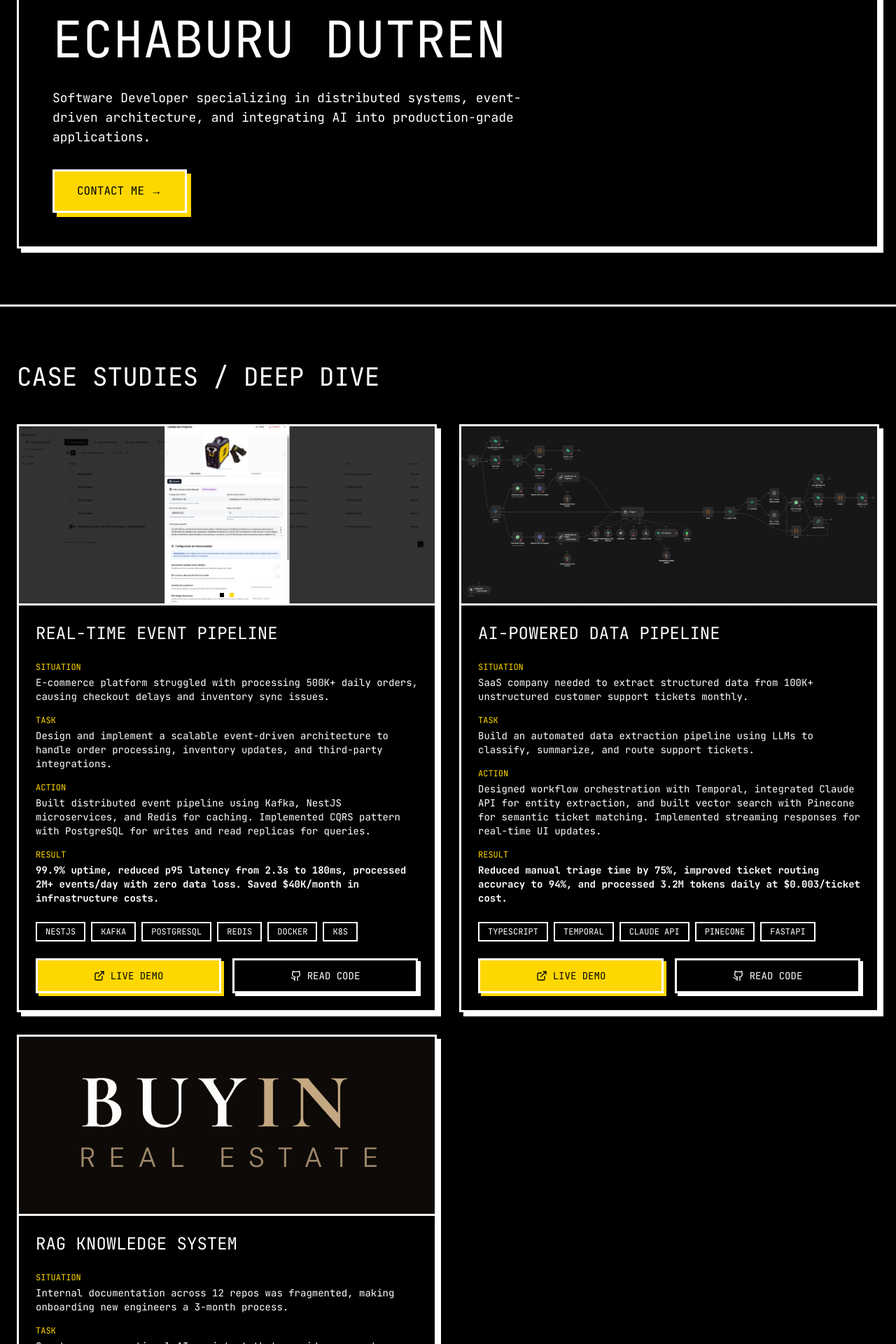
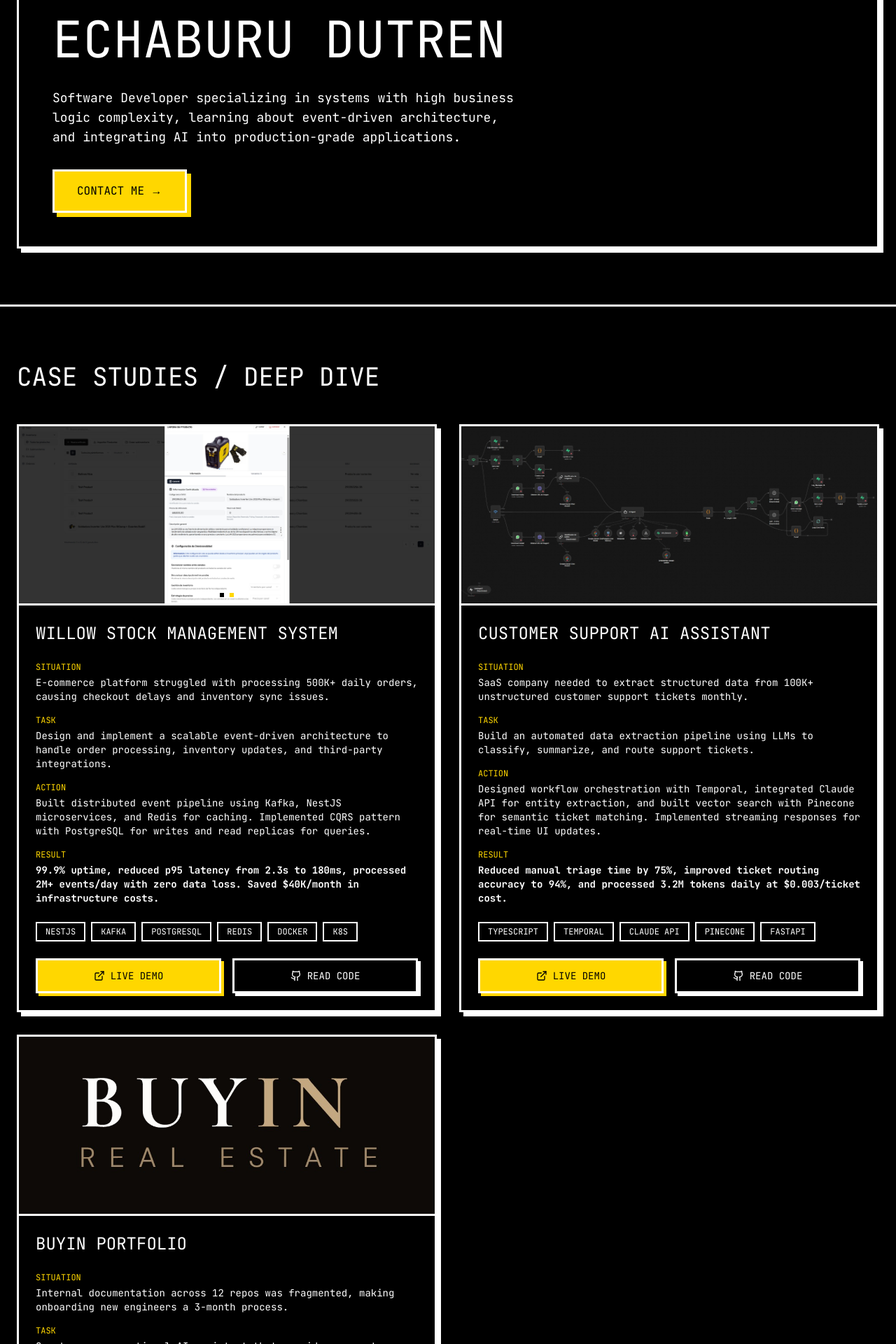
Before and after one commit to IEchaburu/portfolio, a Next.js app: page / in a window 1280 px wide. Shown: the part 300-2220 px from the top of the page at 70% size. Built offline with nearby package versions, Linux system fonts and the light colour scheme.

Commit message:
projetc updates

```diff
--- a/components/Hero.tsx
+++ b/components/Hero.tsx
@@ -27,7 +27,7 @@
         </h1>
 
         <p className="font-mono text-sm sm:text-base md:text-lg mb-6 sm:mb-8 max-w-2xl">
-          Software Developer specializing in distributed systems, event-driven
+          Software Developer specializing in systems with high business logic complexity, learning about event-driven
           architecture, and integrating AI into production-grade applications.
         </p>
 
--- a/content/contact.ts
+++ b/content/contact.ts
@@ -32,7 +32,7 @@
     label: "CREDENTIALS",
     icon: "download",
     content: "[ DOWNLOAD FULL RESUME ]",
-    link: "#",
+    link: "/inaki_echaburu_dutren_cv.pdf",
     inverted: true,
   },
 ];
--- a/content/projects.ts
+++ b/content/projects.ts
@@ -16,7 +16,7 @@
 
 export const projects: Project[] = [
   {
-    title: "Real-Time Event Pipeline",
+    title: "Willow Stock Management System",
     imageUrls: [
       "/Captura%20de%20pantalla%202025-10-17%20163335.png",
       "/image.png",
@@ -35,7 +35,7 @@
     githubUrl: "#",
   },
   {
-    title: "AI-Powered Data Pipeline",
+    title: "Customer Support AI Assistant",
     imageUrls: [
       "/rag.png",
     ],
@@ -53,7 +53,7 @@
     githubUrl: "#",
   },
   {
-    title: "RAG Knowledge System",
+    title: "BuyIN Portfolio",
     imageUrls: [
       "/buyin.png",
     ],
```
Also changed, not shown: 1 other file (tests, documents, lock files or other folders).
